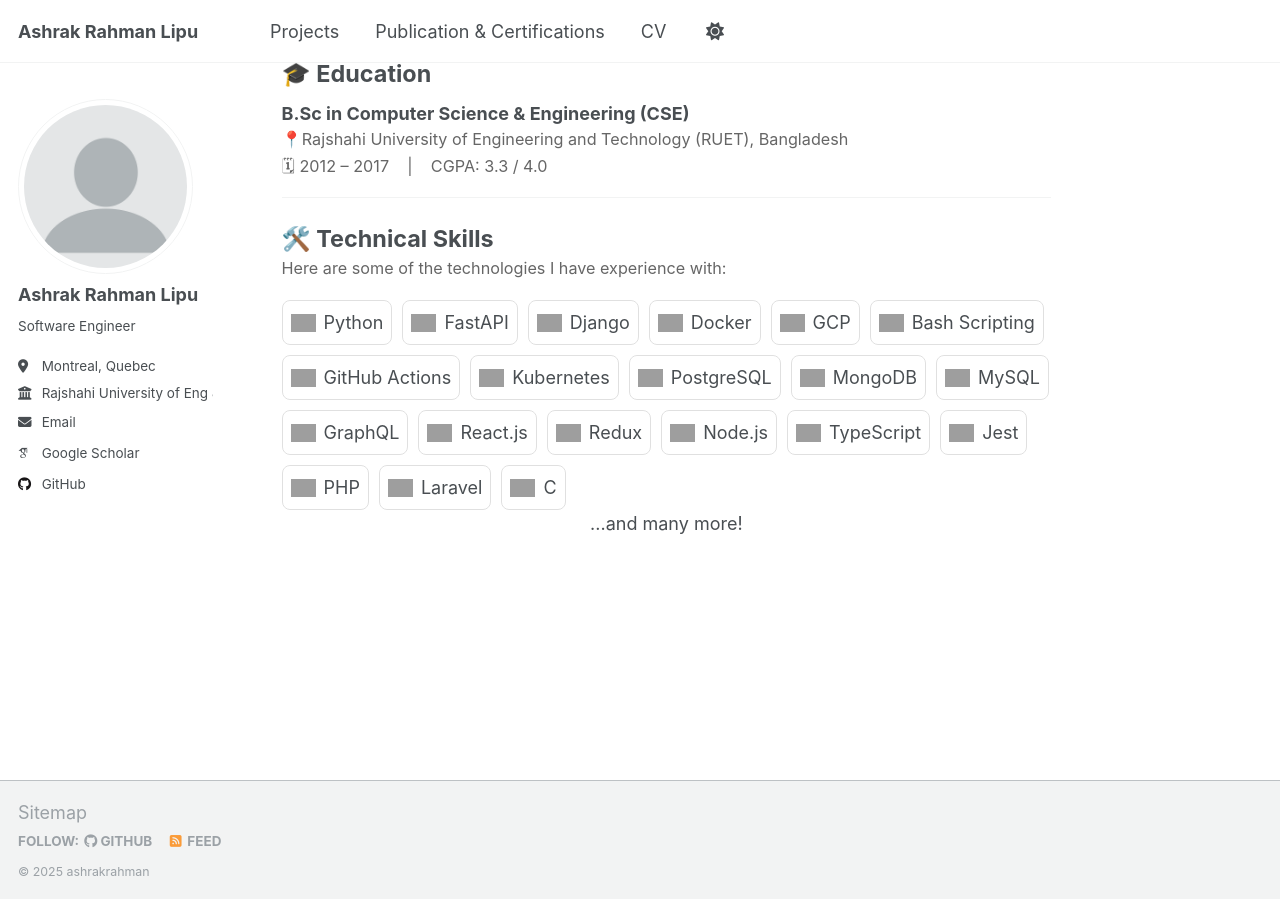
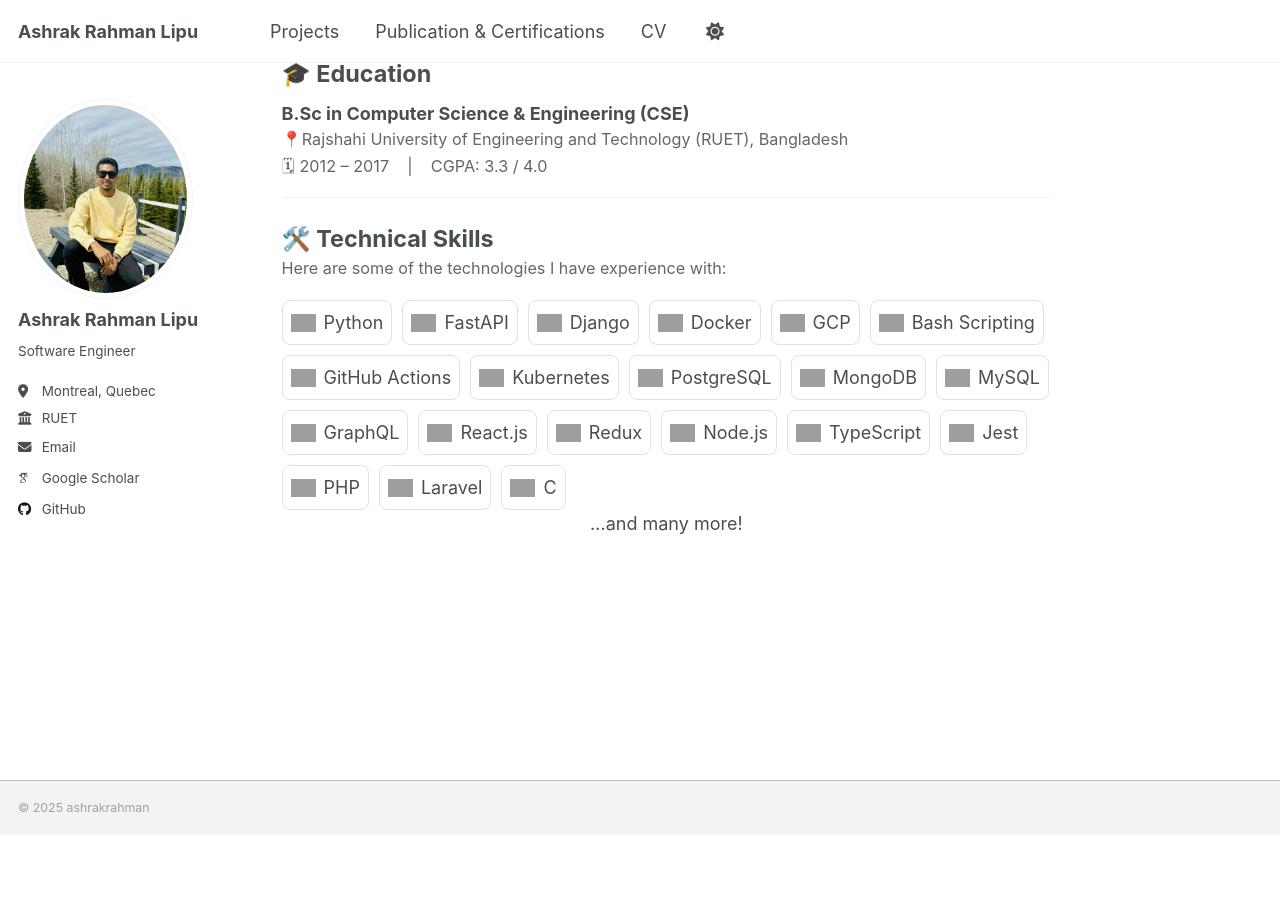
Before and after one commit to ashrakrahman/ashrakrahman.github.io, a Jekyll site: the page built from _pages/about.md, in a window 1280 px wide and 900 px high, scrolled down 1611 px, cut to the strip 0-900 px from the top of the window. Built offline with Jekyll 4.4.1, drawn with Linux system fonts in a browser that asks for light colours; some web fonts are replaced; after the commit the page ends 2447 px from its top, so only the background shows below that; grey boxes are pictures that could not be loaded.

Commit message:
Update UI

```diff
--- a/_config.yml
+++ b/_config.yml
@@ -22,12 +22,12 @@ repository               : "academicpages/academicpages.github.io"
 #               Additional customization can be done by editing /_includes/author-profile.html
 author:
   # Biographic information
-  avatar           : "profile.png"
+  avatar           : "https://ashrakrahman.github.io/files/pic.jpg"
   name             : "Ashrak Rahman Lipu"
   pronouns         : # example: "she/her"
   bio              : "Software Engineer"
   location         : "Montreal, Quebec"
-  employer         : "Rajshahi University of Eng & Tech (RUET)"
+  employer         : "RUET"
   uri              : # URL
   email            : "ashrakrahman@gmail.com"
 
--- a/_data/ui-text.yml
+++ b/_data/ui-text.yml
@@ -21,7 +21,7 @@ en: &DEFAULT_EN
   comments_title             : "Comments"
   more_label                 : "Learn More"
   related_label              : "You May Also Enjoy"
-  follow_label               : "Follow:"
+  follow_label               : ""
   feed_label                 : "Feed"
   powered_by                 : "Powered by"
   website_label              : "Website"
--- a/_includes/footer.html
+++ b/_includes/footer.html
@@ -3,7 +3,7 @@
 {% if site.author.github or site.author.bitbucket or site.atom_feed.hide != true %}
 <div class="page__footer-follow">
   <ul class="social-icons">
-    {% if site.data.ui-text[site.locale].follow_label %}
+    <!-- {% if site.data.ui-text[site.locale].follow_label %}
       <li><strong>{{ site.data.ui-text[site.locale].follow_label }}</strong></li>
     {% endif %}
     {% if site.author.github %}
@@ -11,10 +11,10 @@
     {% endif %}
     {% if site.author.bitbucket %}
       <li><a href="http://bitbucket.org/{{ site.author.bitbucket }}"><i class="fab fa-bitbucket" aria-hidden="true"></i> Bitbucket</a></li>
-    {% endif %}
-    {% if site.atom_feed.hide != true %}
+    {% endif %} -->
+    <!-- {% if site.atom_feed.hide != true %}
     <li><a href="{% if site.atom_feed.path %}{{ site.atom_feed.path }}{% else %}{{ base_path }}/feed.xml{% endif %}"><i class="fa fa-fw fa-rss-square" aria-hidden="true"></i> {{ site.data.ui-text[site.locale].feed_label | default: "Feed" }}</a></li>
-    {% endif %}
+    {% endif %} -->
   </ul>
 </div>
 {% endif %}
--- a/_includes/footer/custom.html
+++ b/_includes/footer/custom.html
@@ -1,3 +1,3 @@
 <!-- start custom footer snippets -->
-<a href="/sitemap/">Sitemap</a>
+<!-- <a href="/sitemap/">Sitemap</a> -->
 <!-- end custom footer snippets -->
```
Also changed, not shown: files/pic.jpg (added).
